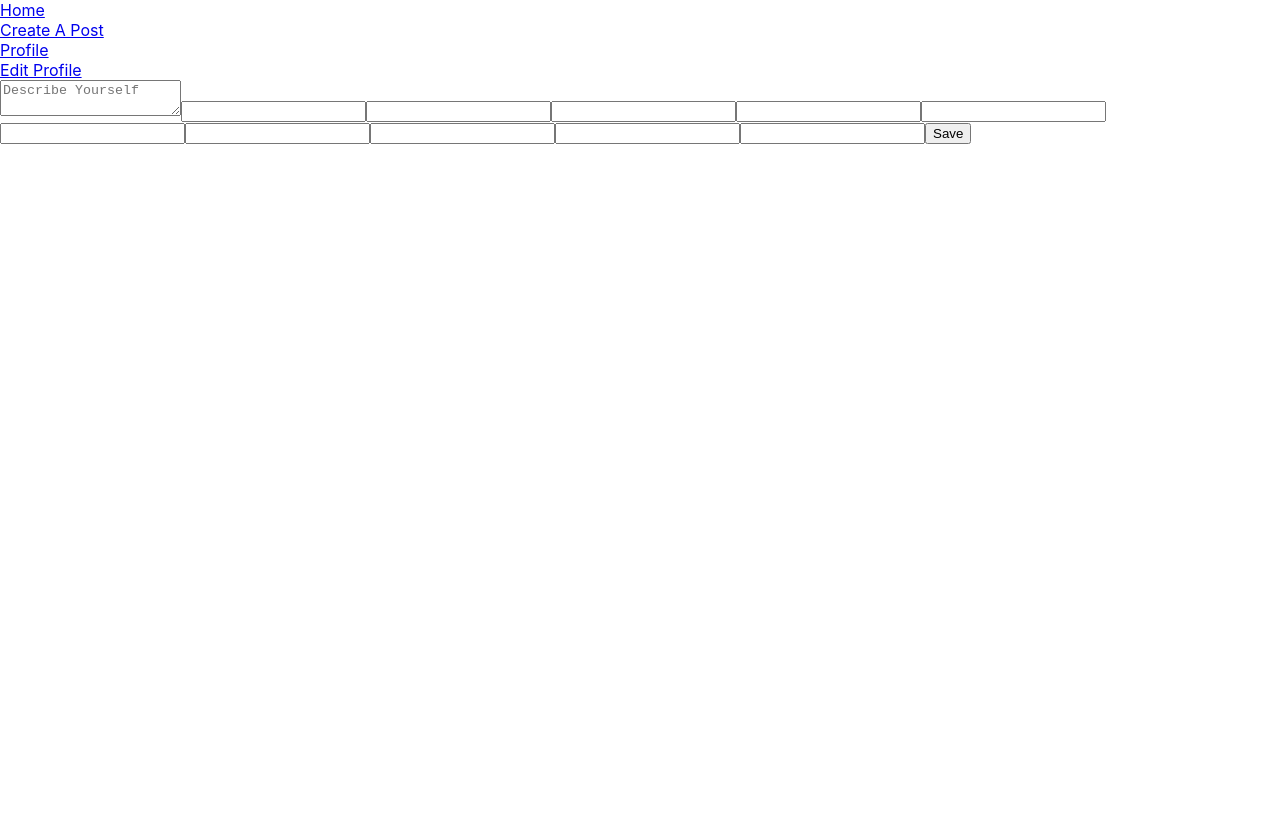
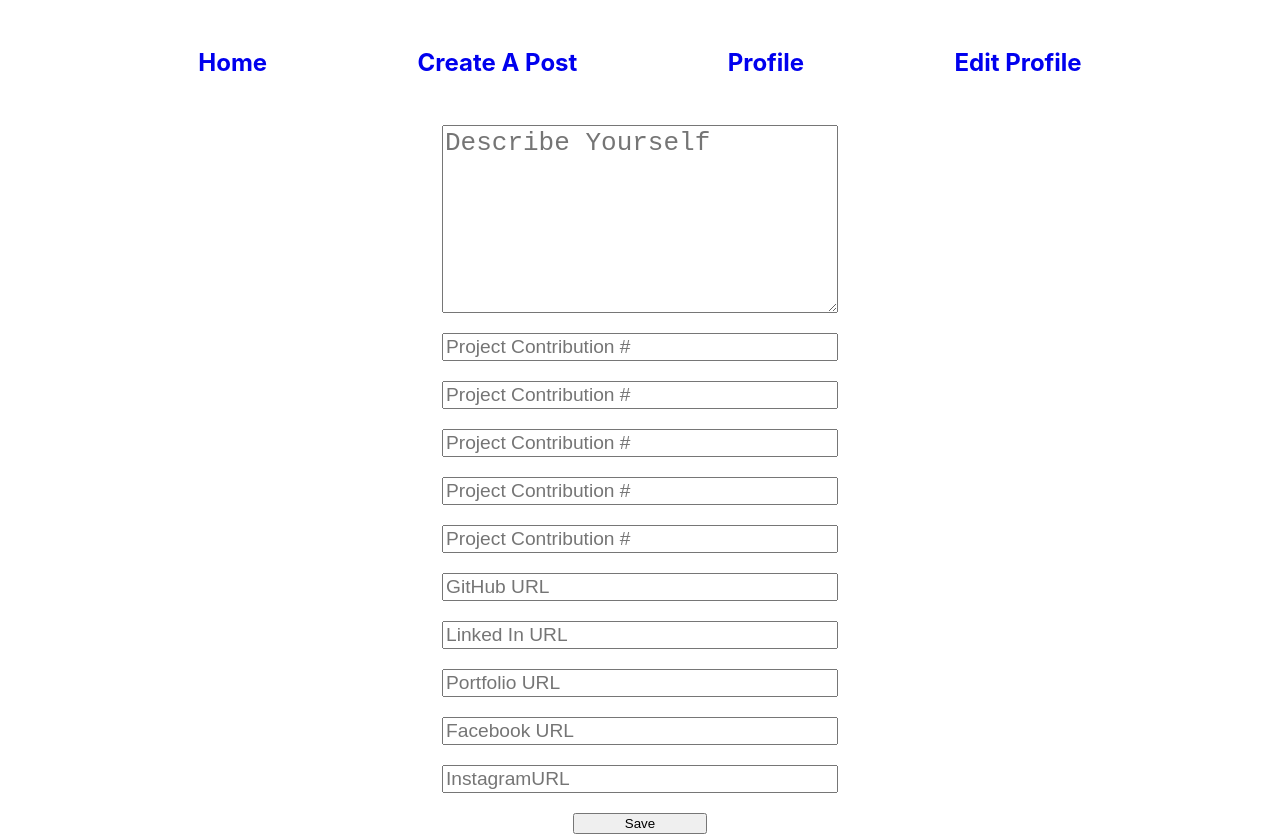
Before and after one commit to vegasergiojr/CapstoneProject, a React (Create React App) app in the folder client/: page /edit-profile in a window 1280 px wide. Before the commit the page ends 800 px from the top, so only its background shows below. Built offline with nearby package versions, Linux system fonts and the light colour scheme.

Commit message:
day3 1pm

```diff
--- a/client/src/components/AddPost.js
+++ b/client/src/components/AddPost.js
@@ -1,6 +1,7 @@
 import { connect } from 'react-redux';
 import { useState } from 'react';
 import * as actionCreators from "../store/creators/actionCreators";
+import '../styles/AddPost.css';
 
 function AddPost(props) {
 
@@ -28,7 +29,9 @@ function AddPost(props) {
     return(
         <div id="addPostDiv">
             <textarea type="text" name="body_text" placeholder="Share Something!" onChange={handleOnChange} />
+            <br></br>
             <input type="text" name="image" placeholder="Share Image!" onChange={handleOnChange} />
+            <br></br>
             <button onClick={newPost}>Share Post!</button>
         </div>
     )
--- a/client/src/components/BaseLayout.js
+++ b/client/src/components/BaseLayout.js
@@ -1,11 +1,12 @@
 
 import NavBar from "./NavBar"
+import '../styles/BaseLayout.css'
 
 function BaseLayout(props) {
     return (
         <div id="layout">
             <NavBar />
-            {props.children}
+            <div id="children">{props.children}</div>
             <footer></footer>
         </div>
     )
--- a/client/src/components/EditProfile.js
+++ b/client/src/components/EditProfile.js
@@ -1,10 +1,23 @@
 import { connect } from 'react-redux';
 import { useState } from 'react';
 import * as actionCreators from "../store/creators/actionCreators";
+import '../styles/EditProfile.css'
 
 function EditProfile(props) {
 
-    const [info, setInfo] = useState({})
+    const [info, setInfo] = useState({
+        about_me: "",
+        cont1: "",
+        cont2: "",
+        cont3: "",
+        cont4: "",
+        cont5: "",
+        link1: "",
+        link2: "",
+        link3: "",
+        link4: "",
+        link5: "",
+    })
 
     const handleUserChange = (e) => {
         setInfo({
@@ -15,30 +28,41 @@ function EditProfile(props) {
 
     const saveInfo = () => {
         fetch('http://localhost:8080/api/info', {
-            method: "POST",
+            method: "PUT",
             headers: { "Content-Type": "application/json" },
             body: JSON.stringify(info)
         })
             .then(response => response.json())
             .then(result => {
+
             })
         props.onNewInfo()
     }
 
     return(
         <div className="profileInput">
-            <textarea type="text" name="about_me" placeholder="Describe Yourself"></textarea>
-            <input type="text" name="cont1" placeholder="" onChange={handleUserChange} />
-            <input type="text" name="cont2" placeholder="" onChange={handleUserChange} />
-            <input type="text" name="cont3" placeholder="" onChange={handleUserChange} />
-            <input type="text" name="cont4" placeholder="" onChange={handleUserChange} />
-            <input type="text" name="cont5" placeholder="" onChange={handleUserChange} />
-            <input type="text" name="link1" placeholder="" onChange={handleUserChange} />
-            <input type="text" name="link2" placeholder="" onChange={handleUserChange} />
-            <input type="text" name="link3" placeholder="" onChange={handleUserChange} />
-            <input type="text" name="link4" placeholder="" onChange={handleUserChange} />
-            <input type="text" name="link5" placeholder="" onChange={handleUserChange} />
-
+            <textarea type="text" name="about_me" value={info.about_me} placeholder="Describe Yourself" onChange={handleUserChange}/>
+            <br></br>
+            <input type="text" name="cont1" value={info.cont1} placeholder="Project Contribution #" onChange={handleUserChange} />
+            <br></br>
+            <input type="text" name="cont2" value={info.cont2} placeholder="Project Contribution #" onChange={handleUserChange} />
+            <br></br>
+            <input type="text" name="cont3" value={info.cont3} placeholder="Project Contribution #" onChange={handleUserChange} />
+            <br></br>
+            <input type="text" name="cont4" value={info.cont4} placeholder="Project Contribution #" onChange={handleUserChange} />
+            <br></br>
+            <input type="text" name="cont5" value={info.cont5} placeholder="Project Contribution #" onChange={handleUserChange} />
+            <br></br>
+            <input type="text" name="link1" value={info.link1} placeholder="GitHub URL" onChange={handleUserChange} />
+            <br></br>
+            <input type="text" name="link2" value={info.link2} placeholder="Linked In URL" onChange={handleUserChange} />
+            <br></br>
+            <input type="text" name="link3" value={info.link3} placeholder="Portfolio URL" onChange={handleUserChange} />
+            <br></br>
+            <input type="text" name="link4" value={info.link4} placeholder="Facebook URL" onChange={handleUserChange} />
+            <br></br>
+            <input type="text" name="link5" value={info.link5} placeholder="InstagramURL" onChange={handleUserChange} />
+            <br></br>
             <button onClick={saveInfo}>Save</button>
         </div>
 
--- a/client/src/components/Login.js
+++ b/client/src/components/Login.js
@@ -1,22 +1,23 @@
-import React from 'react'
+import React from 'react';
+
 
 function Login() {
     return (
         <div className="login-page">
             <div className="login">
                 <h3>Login</h3>
-                <input className="input-fields" name="username" type="text" placeholder="username..."></input>
-                <input className="input-fields" name="password" type="text" placeholder="password..."></input>
+                <input className="input-fields" name="username" type="text" placeholder="Username..."></input>
+                <input className="input-fields" name="password" type="text" placeholder="Password..."></input>
                 <button type="submit">Login</button>
             </div>
             <div className="register">
                 <h3>Register</h3>
-                <input className="input-fields" type="text" placeholder="First Name"></input>
-                <input className="input-fields" type="text" placeholder="Last Name"></input>
-                <input className="input-fields" type="text" placeholder="username"></input>
-                <input className="input-fields" type="text" placeholder="Email"></input>
-                <input className="input-fields" tpye="password" placeholder="password"></input>
-                <input className="input-fields" type="password" placeholder="password"></input>
+                <input className="input-fields" name="first_name" type="text" placeholder="First Name"></input>
+                <input className="input-fields" name="last_name" type="text" placeholder="Last Name"></input>
+                <input className="input-fields" name="email" type="text" placeholder="Username"></input>
+                <input className="input-fields" name="username" type="text" placeholder="Email"></input>
+                <input className="input-fields" name="password" type="password" placeholder="Password"></input>
+                <input className="input-fields" type="password" placeholder="Password"></input>
                 <button>Register</button>
             </div>
         </div>
--- a/client/src/components/NavBar.js
+++ b/client/src/components/NavBar.js
@@ -1,6 +1,6 @@
 import { Component } from "react";
 import { NavLink} from "react-router-dom";
-// import '../styles/navbar.css'
+import '../styles/NavBar.css'
 
 export class Navbar extends Component {
     render() {
--- a/client/src/components/Posts.js
+++ b/client/src/components/Posts.js
@@ -26,6 +26,8 @@ function Posts(props) {
                 <div><img src={post.image}></img></div>
                 <div>{post.user_id}</div>
                 <button onClick = {() => handlePostDelete(post)}>Delete Post</button>
+                <div><input type="text" name="body" placeholde="Comment" /></div>
+                <button >Comment</button>
             </li>
         </ul>
     })
--- /dev/null
+++ b/client/src/styles/AddPost.css
@@ -0,0 +1,24 @@
+#addPostDiv {
+    margin-top: 2em;
+    display: flex;
+    flex-direction: column;
+    width:20em;
+    justify-content: center;
+}
+
+textarea {
+    align-self: center;
+    width: 15em;
+    height: 7em;
+    font-size: xx-large;
+}
+
+input{
+    font-size: larger;
+}
+
+button{
+    align-self: center;
+
+    width: 10em;
+}
--- /dev/null
+++ b/client/src/styles/BaseLayout.css
@@ -0,0 +1,11 @@
+
+#children {
+    display: flex;
+    flex-direction: column;
+    justify-content: center;
+    align-content: center;
+    align-items: center;
+}
+#layout {
+    align-items: center;
+}
--- a/client/src/styles/EditProfile.css
+++ b/client/src/styles/EditProfile.css
@@ -0,0 +1,7 @@
+.profileInput {
+    display: flex;
+    justify-content: center;
+
+    flex-direction: column;
+
+}
--- a/client/src/styles/NavBar.css
+++ b/client/src/styles/NavBar.css
@@ -0,0 +1,13 @@
+.Nav {
+    display: flex;
+    flex-direction: row;
+    justify-content: space-evenly;
+    margin: 2em;
+    font-size: x-large;
+    font-weight: 700;
+    text-decoration: none;
+    flex-wrap: wrap;
+}
+a:link {
+    text-decoration: none;
+}
```
Also changed, not shown: 2 other files (tests, documents, lock files or other folders).
